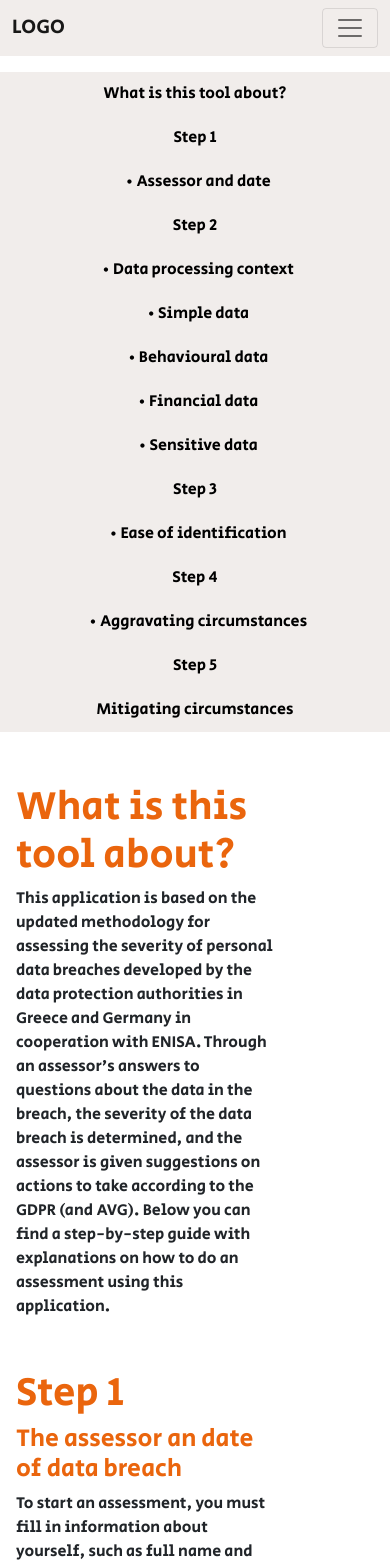
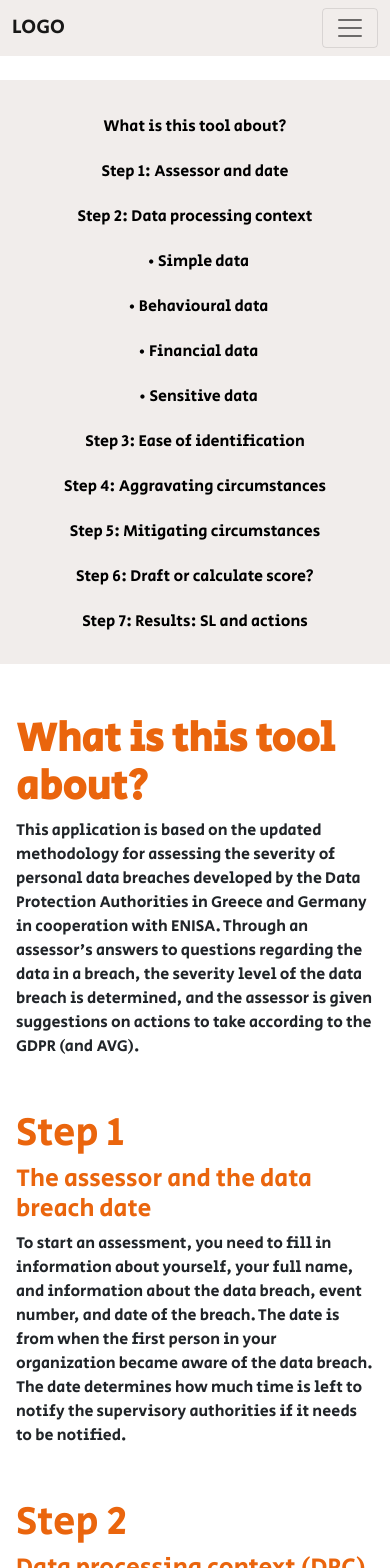
Before and after one commit to AccieTheKing/data_breach_assessment, a React (Create React App) app: page /about in a window 390 px wide. Shown: the top 1568 px of the page. Built offline with nearby package versions, Linux system fonts and the light colour scheme.

Commit message:
- Content added to about page - Sidebar styled to be more user-friendly on small screens aswell

```diff
--- a/src/components/aboutpage/aboutpage.tsx
+++ b/src/components/aboutpage/aboutpage.tsx
@@ -29,71 +29,83 @@ const Aboutpage = () => {
       <div>
          <Navbar></Navbar>
 
-         <p></p>
+         <br></br>
          <div className="sidebar" id="side" onClick={activeClass}>
+         <br></br>
             <a href="#about">What is this tool about?</a>
-            <a href="#step1">Step 1</a>
-            <a href="#assessor">&nbsp; • Assessor and date</a>
-            <a href="#step2">Step 2</a>
-            <a href="#data">&nbsp; • Data processing context</a>
-            <a href="#simple_data">&nbsp; • Simple data</a>
-            <a href="#behavioural_data">&nbsp; • Behavioural data</a>
-            <a href="#financial_data">&nbsp; • Financial data</a>
-            <a href="#sensitive_data">&nbsp; • Sensitive data</a>
-            <a href="#step3">Step 3</a>
-            <a href="#ease_of_identification">&nbsp; • Ease of identification</a>
-            <a href="#step4">Step 4</a>
-            <a href="#aggravating_circumstances_of_breach">&nbsp; • Aggravating circumstances</a>
-            <a href="#step5">Step 5</a>
-            <a href="#mitigating_circumstances_of_breach">Mitigating circumstances</a>
+
+            <a href="#assessor">Step 1: Assessor and date</a>
+
+            <a href="#data">Step 2: Data processing context</a>
+            <a href="#simpleData">&nbsp; • Simple data</a>
+            <a href="#behaviouralData">&nbsp; • Behavioural data</a>
+            <a href="#financialData">&nbsp; • Financial data</a>
+            <a href="#sensitiveData">&nbsp; • Sensitive data</a>
+
+            <a href="#eoi">Step 3: Ease of identification</a>
+
+            <a href="#ac">Step 4: Aggravating circumstances</a>
+
+            <a href="#mc">Step 5: Mitigating circumstances</a>
+
+            <a href="#dc">Step 6: Draft or calculate score?</a>
+
+            <a href="#sl">Step 7: Results: SL and actions</a>
          </div>
 
          <div className="content">
-            <h1 id="about" className="h1Style">
+         <h1 id="about" className="h1Style">
                What is this tool about?
             </h1>
+            <p>
             This application is based on the updated methodology for assessing the severity of personal data
-            breaches developed by the data protection authorities in Greece and Germany in cooperation with
-            ENISA. Through an assessor's answers to questions about the data in the breach, the severity of
-            the data breach is determined, and the assessor is given suggestions on actions to take according
-            to the GDPR (and AVG). Below you can find a step-by-step guide with explanations on how to do an
-            assessment using this application.
+            breaches developed by the Data Protection Authorities in Greece and Germany in cooperation with
+            ENISA. Through an assessor's answers to questions regarding the data in a breach, the severity level
+            of the data breach is determined, and the assessor is given suggestions on actions to take according
+            to the GDPR (and AVG). </p>
             <h1 id="step1" className="h1Style">
                Step 1
             </h1>
-            <h2 id="assessor">The assessor an date of data breach</h2>
-            To start an assessment, you must fill in information about yourself, such as full name and
-            employee number, and information regarding the data breach such as incident number from *** and
-            the date from when the first person within the organization got aware of the data breach. The date
-            determines how much time one has left to notify the breach to the supervisory authorities.
+            <h2 id="assessor">The assessor and the data breach date</h2>
+            <p>
+            To start an assessment, you need to fill in information about yourself, your full name, and
+            information about the data breach, event number, and date of the breach. The date is from when
+            the first person in your organization became aware of the data breach. The date determines
+            how much time is left to notify the supervisory authorities if it needs to be notified.
+            </p>
+
             <h1 id="step2" className="h1Style">
                Step 2
             </h1>
-            <h2 id="data">The type of data and circumstances (data processing context)</h2>
+            <h2 id="data">Data processing context (DPC)</h2>
+            <p>
             The first four drop-down menus are questions about the type of personal data involved in the data
             breach. The data must be classified into at least one of the four categories: simple, behavioral,
             financial, and sensitive data. Below you will find a list of data types within each category. The
-            list is not exhaustive; however, most data involved in real cases can be matched to at least one
-            of the categories. Credentials are not considered a specific category of data and should be
-            handled based on the type of data processed by the systems they provide access to.
+            list is not exhaustive; however, most data involved in real cases can be matched to at least one of
+            the categories. Credentials are not considered a specific category of data and should be handled
+            based on the type of data processed by the systems they provide access to.
             <br></br>
             <br></br>
             The application will calculate a score within each drop-down based on your answers regarding the
-            contextual factors. The contextual factors can be data volume, special characteristics of the
-            controllers or the individuals, invalidity/inaccuracy of data, public availability (before the
-            breach), nature of data etc. <br></br>The highest score will then be used for further
-            calculations.
+            contextual factors.  The contextual factors can be data volume, special characteristics of the
+            controllers or the individuals, invalidity/inaccuracy of data, public availability (before the breach),
+            nature of data etc.
+            <br></br> <br></br>
+            Insert picture
+            <br></br> <br></br>
+            The highest score will then be used for further calculations.
+            </p>
             <br></br>
-            <br></br>
-            <h2 id="simple_data">Simple data</h2>
-            <li>Biographical data (date of birth, gender, age ..)</li>
-            <li>Contact details (telephone number, social media, e-mail address ..) </li>
+            <h2 id="simpleData">Simple data</h2>
+            <li>Biographical data (date of birth, gender, age)</li>
+            <li>Contact details (telephone number, social media, e-mail address) </li>
             <li>Full name</li>
             <li>Data on education ()</li>
-            <li>Familiy life (children, marriage, partner, siblings, parents .. )</li>
+            <li>Familiy life (children, marriage, partner, siblings, parents)</li>
             <li>Professional experience</li>
             <br></br>
-            <h2 id="behavorial_data">Behavioral data</h2>
+            <h2 id="behaviouralData">Behavioral data</h2>
             <li>Location (IP-address, travel history)</li>
             <li>
                Traffic data (browsing activity, cookies, e-mail correspondence, telephone history, chat logs)
@@ -101,7 +113,7 @@ const Aboutpage = () => {
             <li>Data on personal preferences</li>
             <li>Data on habits (search behaviour, app usage and activity, purchase, complaints) </li>
             <br></br>
-            <h2 id="financial_data">Financial data</h2>
+            <h2 id="financialData">Financial data</h2>
             <li>Income</li>
             <li>Financial transactions </li>
             <li>Bank statements </li>
@@ -109,8 +121,7 @@ const Aboutpage = () => {
             <li>Credit card information</li>
             <li>Invoices</li>
             <li>Social welfare data </li>
-            <br></br>
-            <h2 id="sensitive_data">Sensitive data</h2>
+            <h2 id="sensitiveData">Sensitive data</h2>
             <li>Health data</li>
             <li>Political affiliation/opinion</li>
             <li>Racial or ethnic origin</li>
@@ -119,14 +130,107 @@ const Aboutpage = () => {
             <li>Genetic data</li>
             <li>Biometric data</li>
             <li>Sex life or sexual orientation</li>
+
             <h1 id="step3" className="h1Style">
                Step 3
             </h1>
-            <h2 id="ease_of_identification">Ease of identification</h2>
-            This part of the assessment is to evaluate how easy it is to identify an individual based on the
-            data in the breach. <br></br>
-            Neglible is chosen if it is extremely difficult to match the data to a particular person, but
-            under certain conditions it could be possible.
+            <h2 id="eoi">Ease of identification (EI)</h2>
+            <p>This part of the assessment evaluates how easy it is to identify an individual based on the
+            data in the breach. Four levels of EI (negligible, limited, significant and maximum) has been
+            defined with a linear increase in score. <br></br>
+            <li>Negligible is when it is extremely difficult to match the data to a particular person, but under
+            certain conditions it could be possible.<br></br></li>
+            <li>Maximum is selected when identification is possible directly from the data breached with no special
+            research needed to discover the individual’s identity</li>
+            <br></br>
+            Identification may be directly (e.g. on the basis of a given name) or indirectly (eg. on the basis of
+            ID number) possible from the breached data, but may also depend on the specific context of the breach.
+            Therefore, certain identifiers may lead to different EI scores according to the specific case of the breach.
+         </p>
+
+         <h1 id="step4" className="h1Style">
+               Step 4
+            </h1>
+            <h2 id="ac">Aggravating circumstances of breach (CBa)</h2>
+            <p>The elements considered under CBa are loss of security (confidentiality, integrity, availability),
+               malicious intent and the size of the breach and are complementary to DPC and EI. Unlike DPC and EI
+               where the maximum score reached is selected, the points obtained for each CBa item are added, as
+               different circumstances may occur in the same breach.
+               <br></br> <br></br>
+               <li>Loss of confidentiality occurs when the information is accessed by parties who are not authorized or
+               do not have a legitimate purpose to access it. </li>
+
+               <li>Loss of integrity occurs when the original data has been altered by unauthorized parties or systems.
+            </li>
+            <li>Loss of availability occurs when the original data cannot be accessed when needed. It can be either
+            temporal (data can be recovered, but it will take time), or permanent (data can not be recovered).
+            </li><br></br>
+            Malicious intent examines whether the breach was due to an error or mistake, either human or technical,
+            or it was caused by an intentional action of malicious intent. Non malicious breaches include cases of
+            accidental loss, inadequate disposal, human error and software bug or misconfiguration. Malicious breaches
+            include cases of theft and/or hacking that aim to either harm individuals or the data controller by disclosing
+            the personal data to third parties or selling the personal data for financial gain.
+            <br></br><br></br>
+            The table below shows examples of data breaches and their loss of security and whether they are
+            considered with malicious intent. For the first and last row, the malicious intent must be considered within the
+            context of the breach.
+            <br></br><br></br>
+            Insert picture
+            <br></br> <br></br>
+            Large number: Examines the number of affected individuals in the breach.
+         </p>
+
+         <h1 id="step5" className="h1Style">
+               Step 5
+            </h1>
+            <h2 id="mc">Mitigating circumstances of breach (CBm)</h2>
+            <p>The elements assessed under CBm are the specific circumstances of the breach and are custom made for
+               NN Non-Life. These are complementary to DPC, EI, and CBa. The points obtained for each CBm element
+               are subtracted to achieve the final score, as different extenuating circumstances may occur in the same breach.
+               <br></br> <br></br>
+         </p>
+
+         <h1 id="step6" className="h1Style">
+               Step 6
+            </h1>
+            <h2 id="dc">End of assessment: Draft or Calculate score?</h2>
+            <p>When all fields have been answered the “Calculate Score”-button will be enabled. If there is
+               still some uncertainty to parts of the assessment or data breach, and you would like to finish
+               later, then the “Draft”-button will make a draft so the assessment can be finished on a later
+               occasion. But be sure to not let too much time go by, as some cases require notification to the
+               supervisory authority and communication to affected data subjects without undue delay or within
+               72 hours after the awareness of the data breach.<br></br> <br></br>
+         </p>
+
+         <h1 id="step7" className="h1Style">
+               Step 7
+            </h1>
+            <h2 id="sl">Results: Severity Level and actions</h2>
+            <p>When pushing the “Calculate Score”-button the result is revealed with a score between 0 and 4 that
+               defines the Severity Level. The Severity Level goes from “Insignificant” to “Critical”. The risk
+               level refers to how the data breach affects the rights and freedoms of the affected individuals.
+               The score can be less than 0 if there have been specific mitigating circumstances.
+               The negative number is to ensure the insignificance of the breach.
+               See table below for further description on how the different levels may affect the individuals.
+               <br></br> <br></br>
+               Insert table
+               <br></br> <br></br>
+               Based on the Severity Level, you will be provided with some actions that are in accordance with the GDPR.
+               The three types of action the GDPR requires the controller to do are:
+               <li>Document any personal data breaches, comprising the facts relating to the personal data breach, its effects and the remedial action taken.</li>
+               <li>Notify the personal data breach to the supervisory authority within 72 hours from awareness date unless the data breach is unlikely to result in a risk to the rights and freedoms.</li>
+               <li>Communicate the personal data breach to the data subjects without undue delay if the breach is likely to result in a high risk to their rights and freedoms.</li>
+               <br></br>
+               The diagram below illustrates which actions is to be taken based on the different Severity Levels.
+               <br></br> <br></br>
+               insert table
+               <br></br> <br></br>
+               If you want to use the results of this assessment as part of the documentation, tap "Export" to download
+               them as a PDF file.
+         </p>
+
+         <br></br>
+
          </div>
       </div>
    );
--- a/src/components/aboutpage/style.css
+++ b/src/components/aboutpage/style.css
@@ -8,19 +8,27 @@
   color: #ea650d;
 }
 
+#about {
+  font-weight: bold;
+}
+
 .sidebar {
   margin: 0;
-    padding: 0;
-    width: 225px;
+  padding: 0 0 20px 0;
+  /* padding: 0; */
+  width: 300px;
   position: fixed;
-    height: 100%;
-    overflow: auto;
-    background-color: #F1EDEB;
+  max-height: 90vh;
+  overflow-y: scroll;
+  background-color: #F1EDEB
 }
 
 .sidebar li {
   padding-left: 20px;
+  }
 
+.sidebar a::before {
+  padding-top: 20px;
 }
 
 .sidebar a {
@@ -28,6 +36,11 @@
   color: black;
   padding: 10px;
   text-decoration: none;
+  line-height: 25px;
+}
+
+a#step1 a#step2 a#step3 #step4 #step5 #step6 #step7 {
+  color: red;
 }
 
 
@@ -41,11 +54,19 @@
 
 }
 
+.sidebar .sideHeader {
+font-weight: bold;
+}
+
 div.content {
-    margin-left: 225px;
+  margin-left: 325px;
   padding: 1px 16px;
-    height: 1000px;
+  min-height: fit-content;
   margin-right: 100px;
+
+}
+@media screen and (min-width: 1920px) {
+  div.content { margin-right: 500px;}
 }
 
 
@@ -56,7 +77,7 @@
     position: relative;
   }
   .sidebar a {float: left;}
-    div.content {margin-left: 0;}
+  div.content {margin-left: 0; margin-right: 0;}
 }
 
 
@@ -65,4 +86,5 @@
     text-align: center;
     float: none;
   }
+
 }
```
Lines whose indentation alone changed are shown as unchanged.
